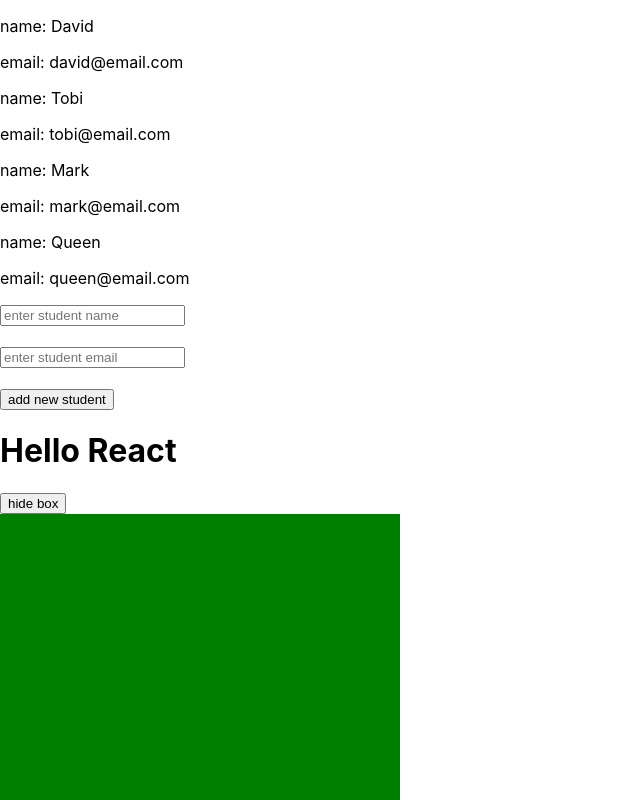
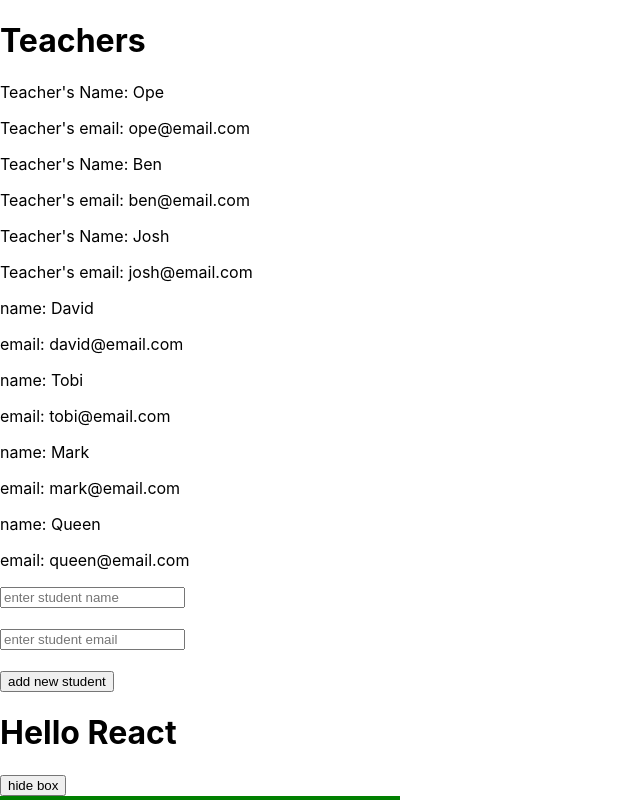
Before and after one commit to owujib/react2102, a React (Create React App) app: page / in a window 1280 px wide. Shown: the top 800 px of the page, without its empty margins (0-640 px from the left). Built offline with nearby package versions, Linux system fonts and the light colour scheme.

Commit message:
finished day 3

```diff
--- a/package.json
+++ b/package.json
@@ -6,8 +6,12 @@
     "@testing-library/jest-dom": "^5.11.4",
     "@testing-library/react": "^11.1.0",
     "@testing-library/user-event": "^12.1.10",
+    "axios": "^0.21.1",
+    "bootstrap": "^5.0.1",
     "react": "^17.0.2",
+    "react-bootstrap": "^1.6.1",
     "react-dom": "^17.0.2",
+    "react-router-dom": "^5.2.0",
     "react-scripts": "4.0.3",
     "web-vitals": "^1.0.1"
   },
--- a/src/App.js
+++ b/src/App.js
@@ -1,6 +1,7 @@
 import React from 'react';
 import Form from './components/Form';
 import FormElement from './components/FormElement';
+import Teachers from './components/Teachers';
 
 class App extends React.Component {
   constructor() {
@@ -13,6 +14,12 @@ class App extends React.Component {
         { id: 2, name: 'Tobi', email: 'tobi@email.com' },
         { id: 3, name: 'Mark', email: 'mark@email.com' },
         { id: 4, name: 'Queen', email: 'queen@email.com' },
+      ],
+
+      teachers: [
+        { id: 1, name: 'Ope', email: 'ope@email.com' },
+        { id: 2, name: 'Ben', email: 'ben@email.com' },
+        { id: 3, name: 'Josh', email: 'josh@email.com' },
       ],
     };
   }
@@ -41,6 +48,8 @@ class App extends React.Component {
     let { students } = this.state;
     return (
       <div>
+        <Teachers teachers={this.state.teachers} />
+
         {students.map((student) => {
           return (
             <div>
--- a/src/components/Profile.jsx
+++ b/src/components/Profile.jsx
@@ -5,6 +5,7 @@ export default function Profile(props) {
   let hobby = hobbies.map((element, id) => {
     return <li key={id}>{element}</li>;
   });
+
   return (
     <div
       className={classname}
--- /dev/null
+++ b/src/components/Teachers.jsx
@@ -0,0 +1,28 @@
+import React from 'react';
+
+class Teachers extends React.Component {
+  constructor() {
+    super();
+  }
+
+  render() {
+    const { teachers } = this.props;
+    return (
+      <div>
+        <h1>Teachers</h1>
+        <div>
+          {teachers.map((element) => {
+            return (
+              <div>
+                <p>Teacher's Name: {element.name}</p>
+                <p>Teacher's email: {element.email}</p>
+              </div>
+            );
+          })}
+        </div>
+      </div>
+    );
+  }
+}
+
+export default Teachers;
```
Also changed, not shown: 1 other file (tests, documents, lock files or other folders).
